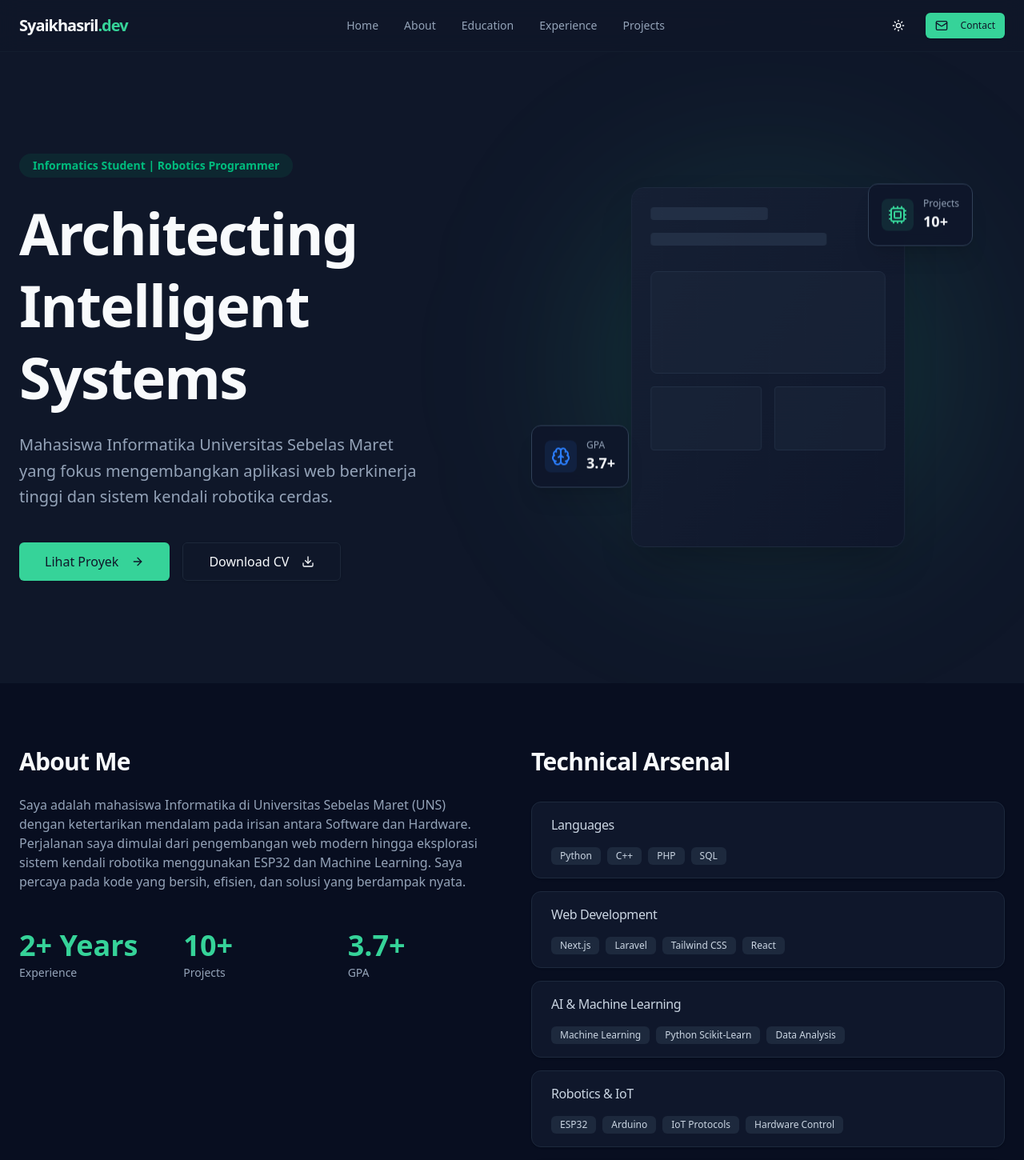
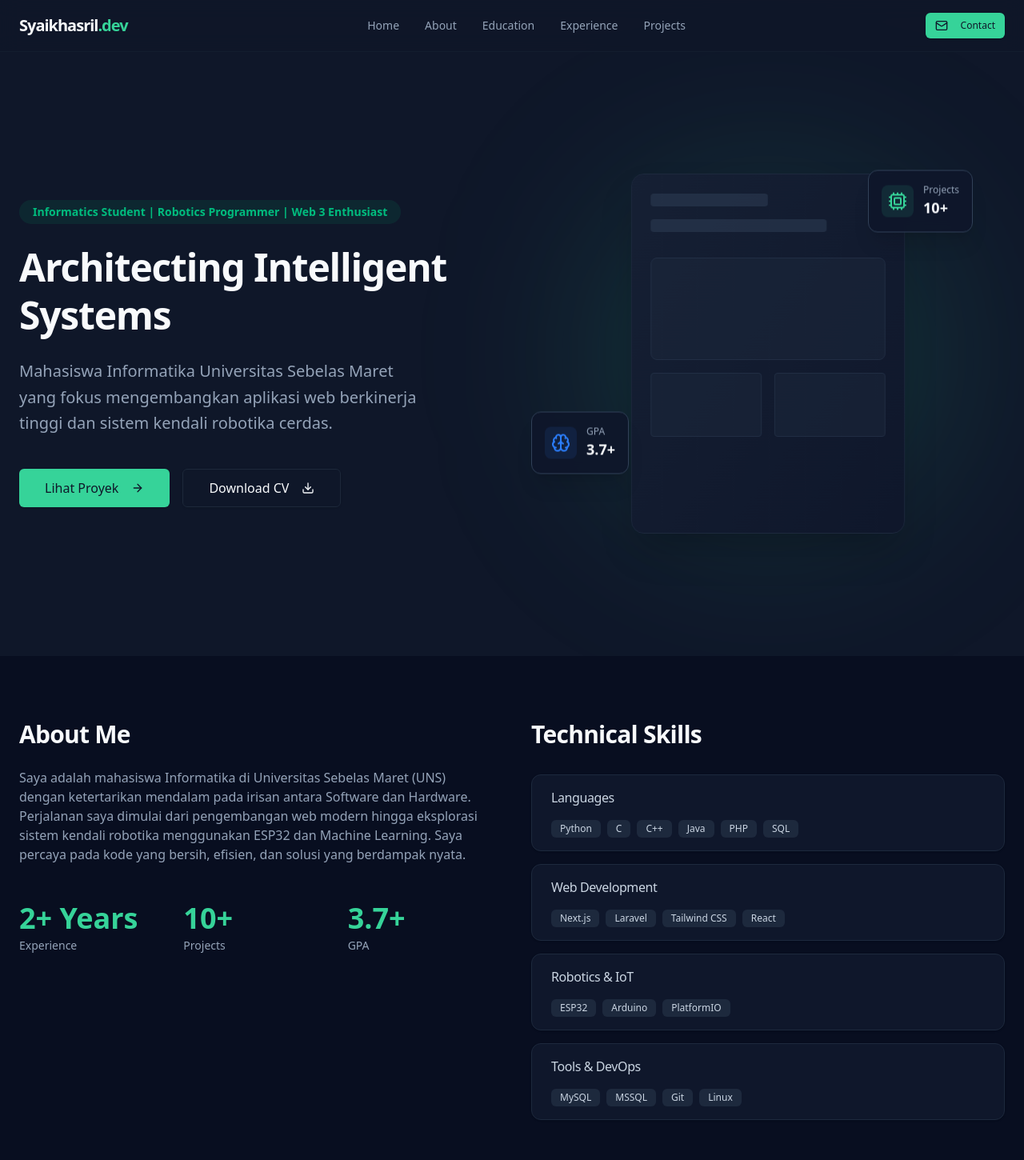
Before and after one commit to Syaasr/Website-Portofolio, a Next.js app: page / in a window 1280 px wide. Shown: the top 1450 px of the page at 80% size. Built offline with nearby package versions, Linux system fonts and the light colour scheme.

Commit message:
feat: Set up initial portfolio website structure, content data, and language switching functionality.

```diff
--- a/src/app/globals.css
+++ b/src/app/globals.css
@@ -37,7 +37,41 @@
   --animate-bounce-slow: bounce 3s infinite;
 }
 
+/* Light Mode (Default) */
 :root {
+  --background: hsl(0, 0%, 100%); /* White */
+  --foreground: hsl(222, 47%, 11%); /* Slate 950 */
+
+  --card: hsl(210, 40%, 96%); /* Slate 100 */
+  --card-foreground: hsl(222, 47%, 11%);
+
+  --popover: hsl(0, 0%, 100%);
+  --popover-foreground: hsl(222, 47%, 11%);
+
+  --primary: hsl(158, 64%, 40%); /* Emerald 600 - slightly darker for light bg */
+  --primary-foreground: hsl(0, 0%, 100%);
+
+  --secondary: hsl(210, 40%, 96%);
+  --secondary-foreground: hsl(222, 47%, 11%);
+
+  --muted: hsl(210, 40%, 96%);
+  --muted-foreground: hsl(215, 16%, 47%);
+
+  --accent: hsl(210, 40%, 96%);
+  --accent-foreground: hsl(222, 47%, 11%);
+
+  --destructive: hsl(0, 84%, 60%);
+  --destructive-foreground: hsl(0, 0%, 100%);
+
+  --border: hsl(214, 32%, 91%);
+  --input: hsl(214, 32%, 91%);
+  --ring: hsl(158, 64%, 40%);
+
+  --radius: 0.5rem;
+}
+
+/* Dark Mode */
+.dark {
   --background: hsl(222, 47%, 11%); /* Slate 950 */
   --foreground: hsl(210, 40%, 98%); /* Slate 50 */
 
@@ -50,8 +84,6 @@
   --primary: hsl(158, 64%, 52%); /* Emerald 500 */
   --primary-foreground: hsl(222, 47%, 11%);
 
-  --secondary: hsl(215, 16%, 47%); /* Slate 600/700ish, adjusting for contrast */
-  /* Actually standard Slate 800 is 215 28 17, same as Card. Let's make Secondary slightly lighter or darker */
   --secondary: hsl(217, 33%, 17%);
   --secondary-foreground: hsl(210, 40%, 98%);
 
@@ -67,8 +99,6 @@
   --border: hsl(217, 33%, 17%);
   --input: hsl(217, 33%, 17%);
   --ring: hsl(158, 64%, 52%);
-
-  --radius: 0.5rem;
 }
 
 /* Base styles to enforce the theme */
--- a/src/app/layout.tsx
+++ b/src/app/layout.tsx
@@ -2,6 +2,8 @@ import type { Metadata } from "next";
 import { Inter, JetBrains_Mono } from "next/font/google";
 import "./globals.css";
 import { cn } from "@/lib/utils";
+import { ThemeProvider } from "@/components/ThemeProvider";
+import { LanguageProvider } from "@/components/LanguageProvider";
 
 const inter = Inter({
   variable: "--font-inter",
@@ -17,10 +19,6 @@ export const metadata: Metadata = {
   title: "Syaikhasril Maulana Firdaus",
   description: "Personal Portfolio of Syaikhasril Maulana Firdaus - Informatics Student & IT Generalist.",
 };
-
-import { ThemeProvider } from "@/components/ThemeProvider";
-
-// ... imports
 
 export default function RootLayout({
   children,
@@ -42,7 +40,9 @@ export default function RootLayout({
           enableSystem
           disableTransitionOnChange
         >
-          {children}
+          <LanguageProvider>
+            {children}
+          </LanguageProvider>
         </ThemeProvider>
       </body>
     </html>
--- a/src/components/AboutSkills.tsx
+++ b/src/components/AboutSkills.tsx
@@ -33,11 +33,10 @@ export function AboutSkills() {
 
           {/* Skills Section */}
           <div className="space-y-8">
-            <h2 className="text-3xl font-bold tracking-tight">Technical Arsenal</h2>
+            <h2 className="text-3xl font-bold tracking-tight">Technical Skills</h2>
             <div className="grid gap-4">
               <SkillCategory title="Languages" skills={portfolio.skills.languages} />
               <SkillCategory title="Web Development" skills={portfolio.skills.web} />
-              <SkillCategory title="AI & Machine Learning" skills={portfolio.skills.ai} />
               <SkillCategory title="Robotics & IoT" skills={portfolio.skills.robotics} />
               <SkillCategory title="Tools & DevOps" skills={portfolio.skills.tools} />
             </div>
--- a/src/components/Hero.tsx
+++ b/src/components/Hero.tsx
@@ -16,7 +16,7 @@ export function Hero() {
               {portfolio.personalInfo.role}
             </Badge>
 
-            <h1 className="text-5xl md:text-7xl font-bold tracking-tight text-foreground leading-tight">
+            <h1 className="text-5xl md:text-5xl font-bold tracking-tight text-foreground leading-tight">
               {portfolio.hero.headline}
             </h1>
 
--- /dev/null
+++ b/src/components/LanguageProvider.tsx
@@ -0,0 +1,39 @@
+"use client"
+
+import * as React from "react"
+
+type Language = "EN" | "ID"
+
+interface LanguageContextType {
+  language: Language
+  setLanguage: (lang: Language) => void
+  toggleLanguage: () => void
+}
+
+const LanguageContext = React.createContext<LanguageContextType | undefined>(undefined)
+
+export function LanguageProvider({ children }: { children: React.ReactNode }) {
+  const [language, setLanguage] = React.useState<Language>("EN")
+
+  const toggleLanguage = React.useCallback(() => {
+    setLanguage(prev => {
+      const newLang = prev === "EN" ? "ID" : "EN"
+      console.log(`Language changed to: ${newLang}`)
+      return newLang
+    })
+  }, [])
+
+  return (
+    <LanguageContext.Provider value={{ language, setLanguage, toggleLanguage }}>
+      {children}
+    </LanguageContext.Provider>
+  )
+}
+
+export function useLanguage() {
+  const context = React.useContext(LanguageContext)
+  if (context === undefined) {
+    throw new Error("useLanguage must be used within a LanguageProvider")
+  }
+  return context
+}
--- /dev/null
+++ b/src/components/LanguageToggle.tsx
@@ -0,0 +1,22 @@
+"use client"
+
+import * as React from "react"
+import { Button } from "@/components/ui/button"
+import { useLanguage } from "@/components/LanguageProvider"
+
+export function LanguageToggle() {
+  const { language, toggleLanguage } = useLanguage()
+
+  return (
+    <Button
+      variant="ghost"
+      size="icon"
+      onClick={toggleLanguage}
+      className="rounded-full text-lg"
+      title={language === "EN" ? "Switch to Indonesian" : "Switch to English"}
+    >
+      {language === "EN" ? "🇺🇸" : "🇮🇩"}
+      <span className="sr-only">Toggle Language</span>
+    </Button>
+  )
+}
--- a/src/components/Navbar.tsx
+++ b/src/components/Navbar.tsx
@@ -3,6 +3,7 @@ import { Button } from "@/components/ui/button";
 import { portfolio } from "@/data/portfolio";
 import { Mail } from "lucide-react";
 import { ModeToggle } from "@/components/ModeToggle";
+import { LanguageToggle } from "@/components/LanguageToggle";
 
 export function Navbar() {
   return (
@@ -31,8 +32,9 @@ export function Navbar() {
           </Link>
         </div>
 
-        <div className="flex items-center gap-4">
-          <ModeToggle />
+        <div className="flex items-center gap-2">
+          {/* <LanguageToggle />
+          <ModeToggle /> */}
           <Button variant="default" size="sm" asChild>
             <a href={`mailto:${portfolio.socials.email}`}>
               <Mail className="mr-2 h-4 w-4" />
--- a/src/data/portfolio.ts
+++ b/src/data/portfolio.ts
@@ -1,7 +1,7 @@
 export const portfolio = {
   personalInfo: {
     name: "Syaikhasril Maulana Firdaus",
-    role: "Informatics Student | Robotics Programmer",
+    role: "Informatics Student | Robotics Programmer | Web 3 Enthusiast",
     bio: "Mahasiswa Informatika yang membangun jembatan antara kecerdasan digital dan sistem fisik (Robotics).",
     location: "Surakarta, Indonesia",
   },
@@ -20,11 +20,10 @@ export const portfolio = {
     },
   },
   skills: {
-    languages: ["Python", "C++", "PHP", "SQL"],
+    languages: ["Python", "C", "C++", "Java", "PHP", "SQL"],
     web: ["Next.js", "Laravel", "Tailwind CSS", "React"],
-    ai: ["Machine Learning", "Python Scikit-Learn", "Data Analysis"],
-    robotics: ["ESP32", "Arduino", "IoT Protocols", "Hardware Control"],
-    tools: ["MySQL", "MSSQL", "Git", "Linux", "Figma"],
+    robotics: ["ESP32", "Arduino", "PlatformIO"],
+    tools: ["MySQL", "MSSQL", "Git", "Linux"],
   },
   experience: [
     {
```
Also changed, not shown: lint_log.txt (added), lint_results.txt (added).
